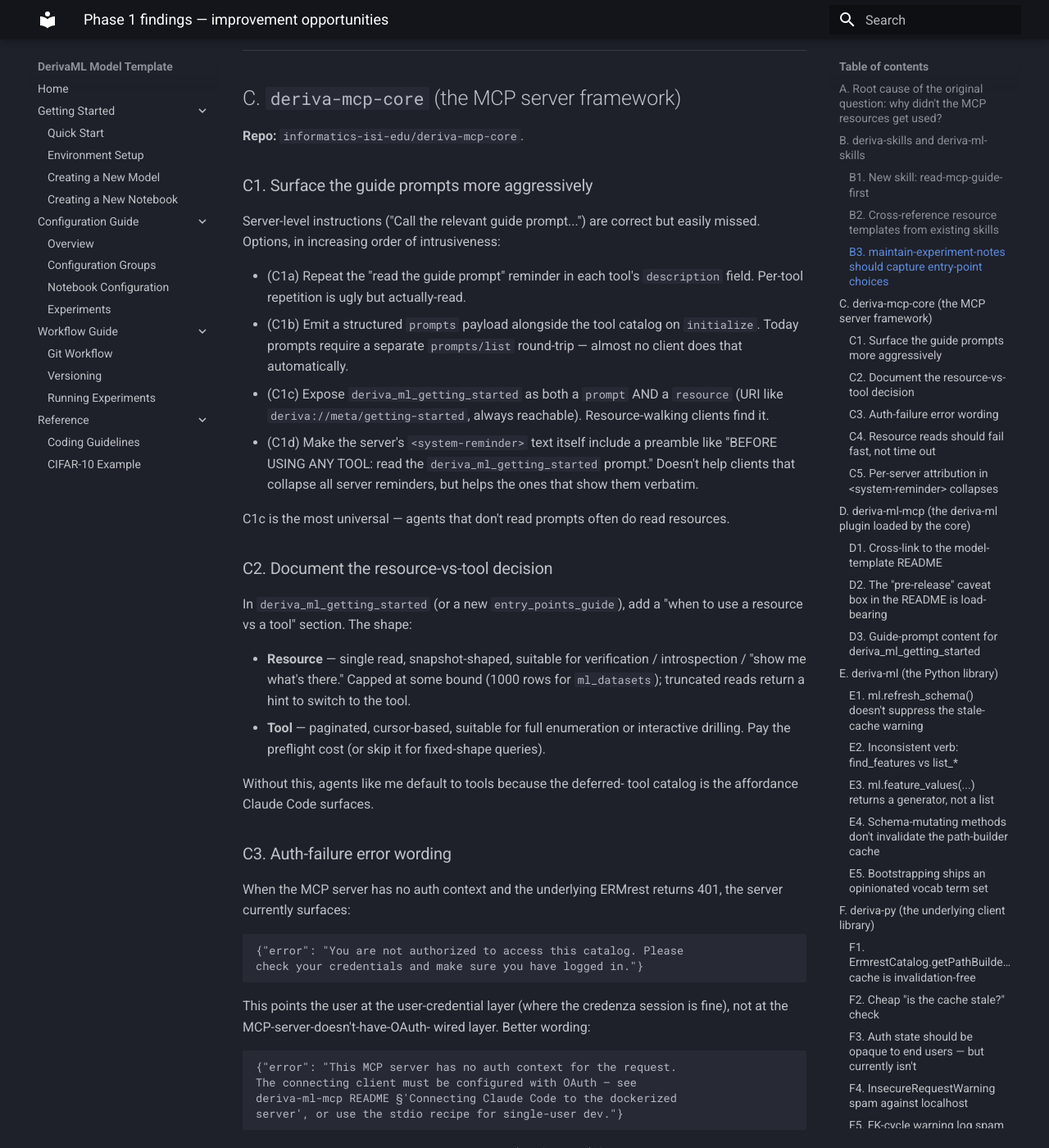
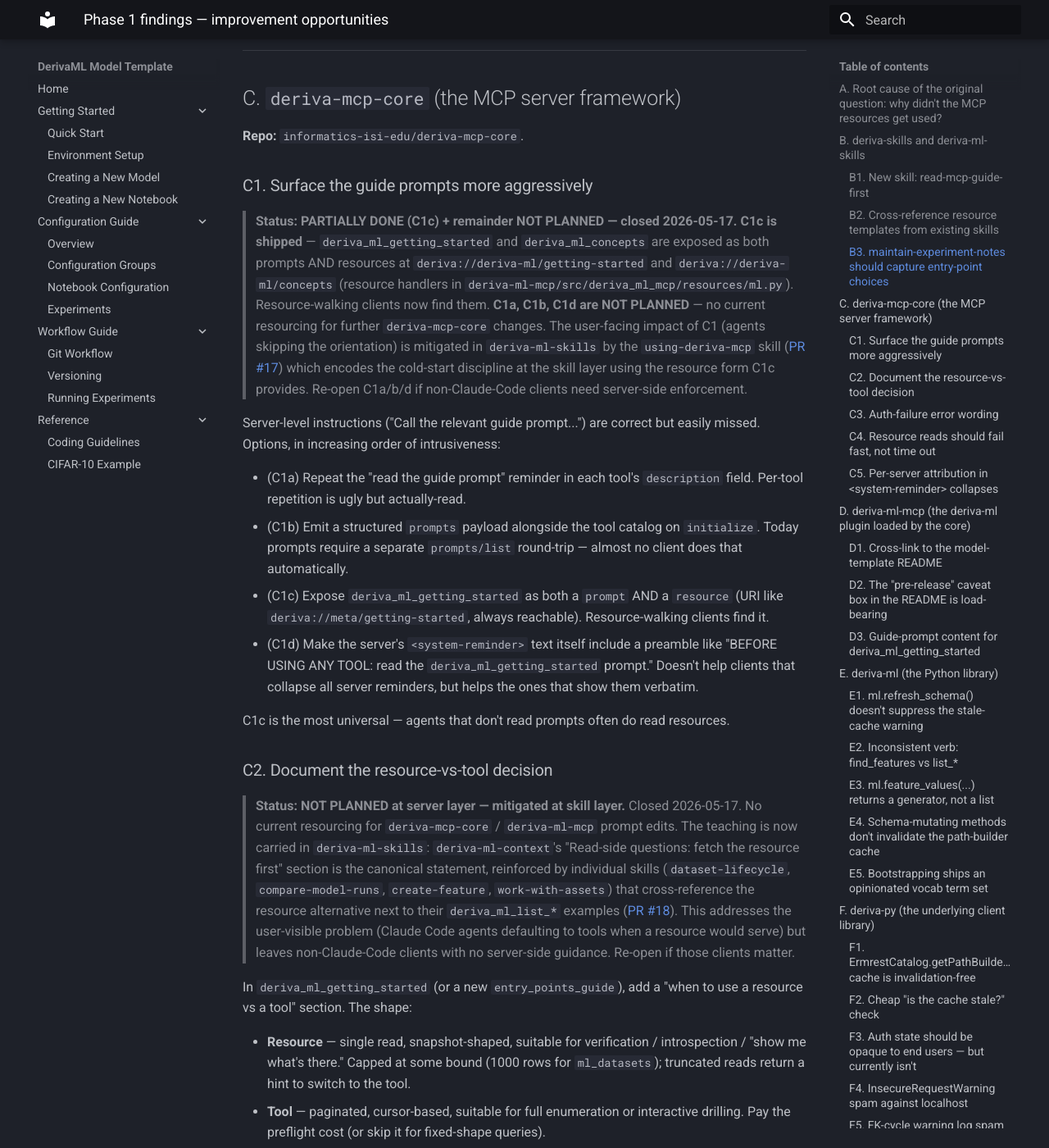
Before and after one commit to informatics-isi-edu/deriva-ml-model-template, an MkDocs documentation site: the page built from docs/findings/2026-05-16-phase-1-improvements.md, in a window 1280 px wide and 1400 px high, scrolled down 2550 px. Shown: the whole window at 82% size. Built offline with MkDocs 1.6.1 and Material for MkDocs 9.7.7, drawn with Linux system fonts in a browser that asks for light colours; some of the changed text lies outside the part shown.

Commit message:
docs(findings): close C1-C5 with NOT-PLANNED + partially-done status banners
The C-series findings target deriva-mcp-core (the MCP server framework).
No current resourcing for changes to that repo. Adding closure banners
in-place so future readers don't mistake "open" for "we forgot about
this." Differentiated by what's actually shipped vs. what's deferred:

C1 — PARTIALLY DONE (C1c) + remainder NOT PLANNED. C1c (expose the
getting_started and concepts prompts as resources) is already shipped
upstream — deriva://deriva-ml/getting-started and
deriva://deriva-ml/concepts exist in deriva-ml-mcp's resources/ml.py.
C1a/b/d (per-tool reminders, initialize prompt payload, system-reminder
preamble) remain NOT PLANNED. The user-facing impact is also mitigated
in the skill layer by the new using-deriva-mcp skill (PR #17).

C2 — NOT PLANNED at server layer, mitigated at skill layer. The
resource-vs-tool teaching is in deriva-ml-skills' deriva-ml-context
(canonical statement) and reinforced in individual skills via PR #18.
Non-Claude-Code clients still lose out without the server-side prompt
edit; re-open if that matters.

C3 — NOT PLANNED. Auth-failure error wording fix is well-scoped but
deferred. The recommended replacement text is good as-is for whoever
picks it up.

C4 — NOT PLANNED. Resource-read fail-fast is real UX pain but
deferred. Fix shape known (apply tool's auth-detection envelope to
resource handlers).

C5 — NOT PLANNED. Primarily a Claude Code rendering issue per the
finding's own note. Server-side prefix workaround is a one-line
change worth re-opening if multi-server confusion becomes a recurring
cost.

All banners follow the E4/E5 / B4 in-place format. Each names a
specific re-open condition so the closure is reversible if priorities
change.

Bundled into the same PR as the B4 closure (the file under edit is
the same and the changes are thematically adjacent — closure
bookkeeping on the findings doc).

```diff
--- a/docs/findings/2026-05-16-phase-1-improvements.md
+++ b/docs/findings/2026-05-16-phase-1-improvements.md
@@ -134,6 +134,20 @@
 **Repo:** `informatics-isi-edu/deriva-mcp-core`.
 
 ### C1. Surface the guide prompts more aggressively
+
+> **Status: PARTIALLY DONE (C1c) + remainder NOT PLANNED — closed 2026-05-17.**
+> **C1c is shipped** — `deriva_ml_getting_started` and `deriva_ml_concepts`
+> are exposed as both prompts AND resources at
+> `deriva://deriva-ml/getting-started` and `deriva://deriva-ml/concepts`
+> (resource handlers in `deriva-ml-mcp/src/deriva_ml_mcp/resources/ml.py`).
+> Resource-walking clients now find them.
+> **C1a, C1b, C1d are NOT PLANNED** — no current resourcing for further
+> `deriva-mcp-core` changes. The user-facing impact of C1 (agents skipping
+> the orientation) is mitigated in `deriva-ml-skills` by the
+> `using-deriva-mcp` skill ([PR #17](https://github.com/informatics-isi-edu/deriva-ml-skills/pull/17))
+> which encodes the cold-start discipline at the skill layer using the
+> resource form C1c provides. Re-open C1a/b/d if non-Claude-Code clients
+> need server-side enforcement.
 
 Server-level instructions ("Call the relevant guide prompt...") are
 correct but easily missed. Options, in increasing order of
@@ -159,6 +173,18 @@
 
 ### C2. Document the resource-vs-tool decision
 
+> **Status: NOT PLANNED at server layer — mitigated at skill layer.** Closed
+> 2026-05-17. No current resourcing for `deriva-mcp-core` / `deriva-ml-mcp`
+> prompt edits. The teaching is now carried in `deriva-ml-skills`:
+> `deriva-ml-context`'s "Read-side questions: fetch the resource first"
+> section is the canonical statement, reinforced by individual skills
+> (`dataset-lifecycle`, `compare-model-runs`, `create-feature`,
+> `work-with-assets`) that cross-reference the resource alternative next
+> to their `deriva_ml_list_*` examples ([PR #18](https://github.com/informatics-isi-edu/deriva-ml-skills/pull/18)).
+> This addresses the user-visible problem (Claude Code agents defaulting
+> to tools when a resource would serve) but leaves non-Claude-Code clients
+> with no server-side guidance. Re-open if those clients matter.
+
 In `deriva_ml_getting_started` (or a new `entry_points_guide`),
 add a "when to use a resource vs a tool" section. The shape:
 
@@ -175,6 +201,12 @@
 
 ### C3. Auth-failure error wording
 
+> **Status: NOT PLANNED — closed 2026-05-17.** No current resourcing for
+> `deriva-mcp-core` server-side changes. Improving the error wording is
+> still the right fix and remains a low-risk targeted change for whoever
+> picks it up; the finding's recommended replacement text is good as-is.
+> Re-open when there's bandwidth for `deriva-mcp-core` work.
+
 When the MCP server has no auth context and the underlying ERMrest
 returns 401, the server currently surfaces:
 
@@ -199,6 +231,13 @@
 Today both look the same to the caller.
 
 ### C4. Resource reads should fail fast, not time out
+
+> **Status: NOT PLANNED — closed 2026-05-17.** No current resourcing for
+> `deriva-mcp-core` server-side changes. The 30s hang on auth-walled
+> resource reads remains a real user-experience issue; the fix (apply
+> the same auth-detection envelope to resource handlers as the tools
+> already have) is well-scoped and inexpensive when bandwidth opens up.
+> Re-open then.
 
 Same auth condition that gives the tools a 401 made the resource
 reads time out at 30s (MCP error 32001). The resource path should
@@ -210,6 +249,14 @@
 Add the same auth-detection envelope to the resource handlers.
 
 ### C5. Per-server attribution in `<system-reminder>` collapses
+
+> **Status: NOT PLANNED — closed 2026-05-17.** Primarily a Claude Code
+> rendering issue (per the finding's own note) rather than something
+> `deriva-mcp-core` can fix definitively. No current resourcing for
+> server-side mitigation either. If multiple-MCP-server agent confusion
+> becomes a recurring debugging cost in real sessions, the server-side
+> prefix workaround (`[deriva-mcp-core] ...` in its instruction text)
+> is a one-line change worth re-opening for.
 
 The aggregated `<system-reminder>` for "MCP Server Instructions"
 concatenates all servers' instructions into one block. With one
```
